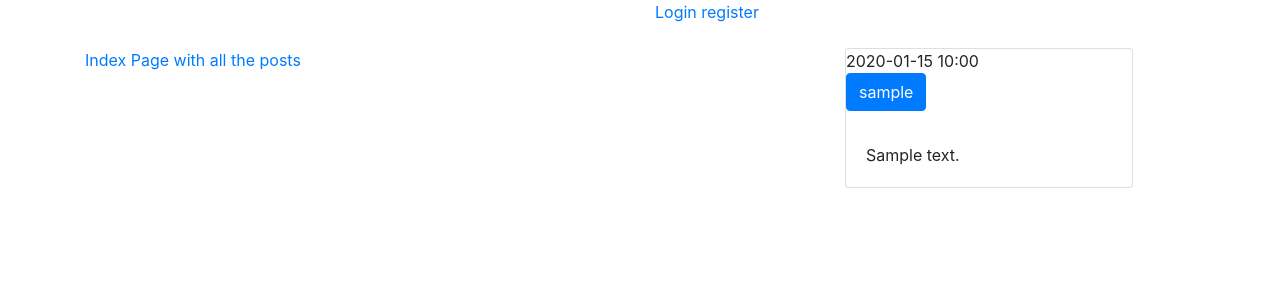
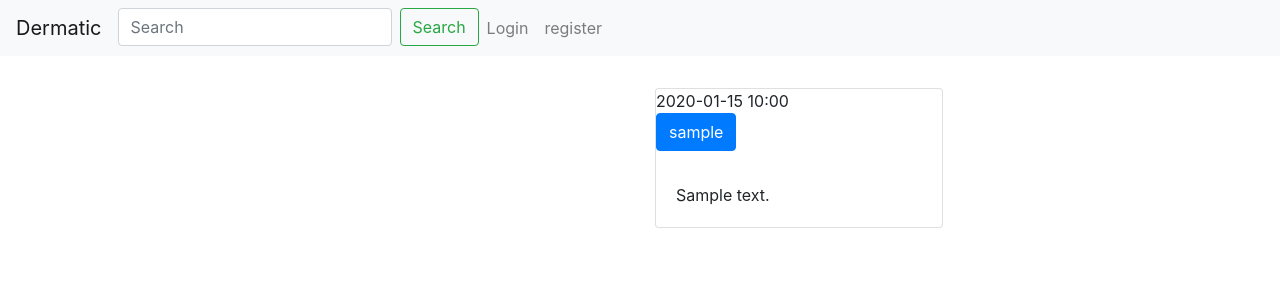
Before and after one commit to tiffanyteaze/dermatic, a Python web app: template templates/stream.html in a window 1280 px wide. Shown: the top 300 px of the page. Run offline with Jinja, Linux system fonts and the light colour scheme; the template is opened without the code that fills it: most values are stand-ins (such as "Sample title", 1, 10 or a date in 2020); some libraries are stand-ins or nearby versions.

Commit message:
adds product name search to navbar

```diff
--- a/templates/layout.html
+++ b/templates/layout.html
@@ -12,29 +12,43 @@
 ></script>
 </head>
 <body>
-
+    <nav class="navbar navbar-expand-lg navbar-light bg-light">
+      <ul class="navbar-nav mr-auto">
+        <li>
+          <a class="navbar-brand" href="http://localhost:8000">Dermatic</a>
+        </li>
+        <li>
+          <form class="form-inline my-2 my-lg-0">
+            <input class="form-control mr-sm-2 product-input" type="search" placeholder="Search" aria-label="Search">
+            <button class="btn btn-outline-success my-2 my-sm-0 name-search-btn" type="submit">Search</button>
+          </form>
+        </li>
+        {% if current_user.is_authenticated %}
+        <li>
+          <a class="nav-link" href="{{url_for('logout')}}" title="logout">Logout</a>
+        </li>
+        {% else %}
+        <li>
+          <a class="nav-link" href="{{url_for('login')}}" title="login">Login</a>
+        </li>
+        <li>
+          <a class="nav-link" href="{{url_for('register')}}" title="register">register</a>
+        </li>
+        {% endif %}
+      </ul>
+      </nav>
   <div class="container">
     <div class="row">
       <div class="col">
         <h1>{% if current_user.is_authenticated %} Hello {{current_user.username}} {%endif%}</h1>
       </div>
-      <div class="col">
-        {% if current_user.is_authenticated %}
-                <a href="{{url_for('logout')}}" title="logout">Logout</a>
-                {% else %}
-                <a href="{{url_for('login')}}" title="login">Login</a>
-                <a href="{{url_for('register')}}" title="register">register</a>
-        {% endif %}
-      </div>
+    </div>
+    <div class="row">
+      <div class="search-results"></div>
+    </div>
     </div>
     <br>
     <div class="row">
-      <div class="col">
-        <nav>
-              <a href="{{ url_for('index') }}">Index Page with all the posts</a>
-        </nav>
-
-      </div>
       <div class="col">
         {% with messages = get_flashed_messages(with_categories=True) %}
             {% if messages %}
@@ -51,5 +65,39 @@
   </div>
 
 <script src="../static/scripts/app.js"></script>
+<script>
+    $('.name-search-btn').click(function(e) {
+      e.preventDefault();
+      $('.search-results').empty();
+      let inputVal = $('.product-input').val();
+      let formattedInput = inputVal.replace(/ /g, '+');
+      console.log(formattedInput)
+      let searchTerm = "drunk+elephant"
+      $.ajax({
+          method: 'GET',
+          url: `https://skincare-api.herokuapp.com/product?q=${formattedInput}&limit=25&page=1`,
+          success: function (response) {
+              console.log(response)
+              response.map(child => {
+                  let productId = child.id;
+                  let productLink = `<a href="http://localhost:8000/product/${productId}">${child.brand} ${child.name}</a>`;
+                  let card = $(`<div class="card search-wrapper"/>`);
+                  let btn = $(
+                    `<input class="now-playing-button btn btn-dark btn-block" type=submit value="View Product" data-id="${productId}"></input>`
+                  );
+                  let url = 'https://image.tmdb.org/t/p/w500' + child.poster_path;
+                  card.append(productLink)
+                  $('.search-results').append(card);
+                  return productId;
+                });
+
+
+          },
+          error: function(error) {
+              console.log(error);
+          }
+      })
+  })
+</script>
 </body>
 </html>
```
Also changed, not shown: static/scripts/app.js (+32 -0 lines).
